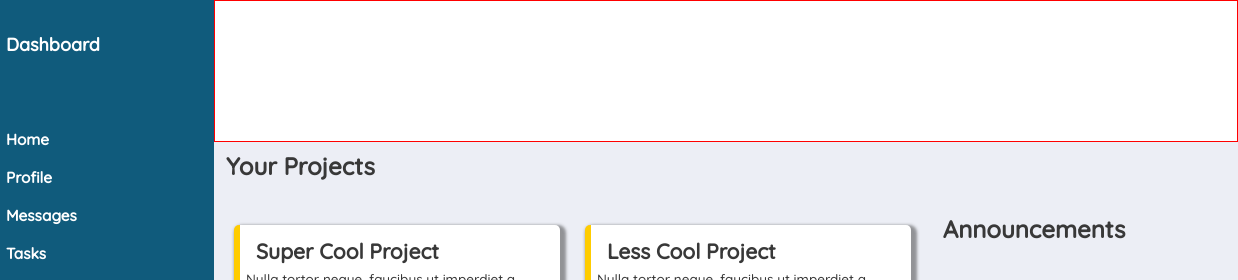
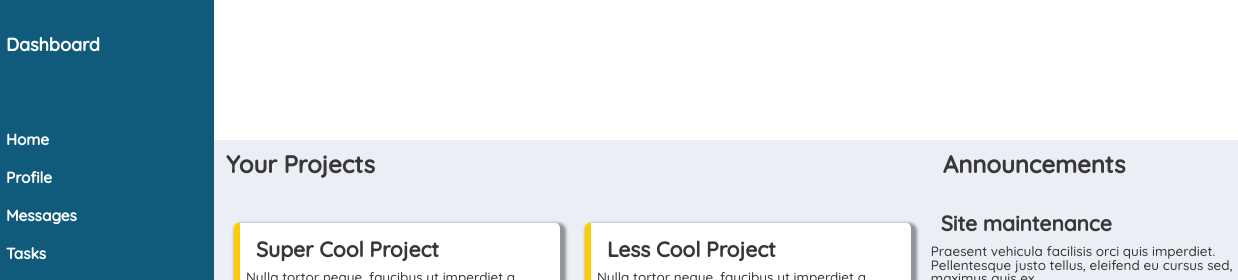
Before and after one commit to dtKinger/admin-dashboard-TOP, a plain HTML site: page index.html in a window 1280 px wide. Shown: the top 280 px of the page, 42-1280 px from the left. Drawn offline with Linux system fonts and the light colour scheme.

Commit message:
Align announcments and projects titles

```diff
--- a/style.css
+++ b/style.css
@@ -83,7 +83,6 @@ header{
   color: var(--color-text-secondary);
   background-color: white;
   padding: 10px;
-  border: 1px solid red;
   grid-column: 2 / 3;
 }
 
@@ -289,6 +288,7 @@ hr{
 
 .right-panel{
   grid-column: 3 / 4;
+  grid-row: 1 / 4;
   display: grid;
   grid-template-rows: minmax(50vh, min-content) minmax(50vh, min-content);
 }
```
